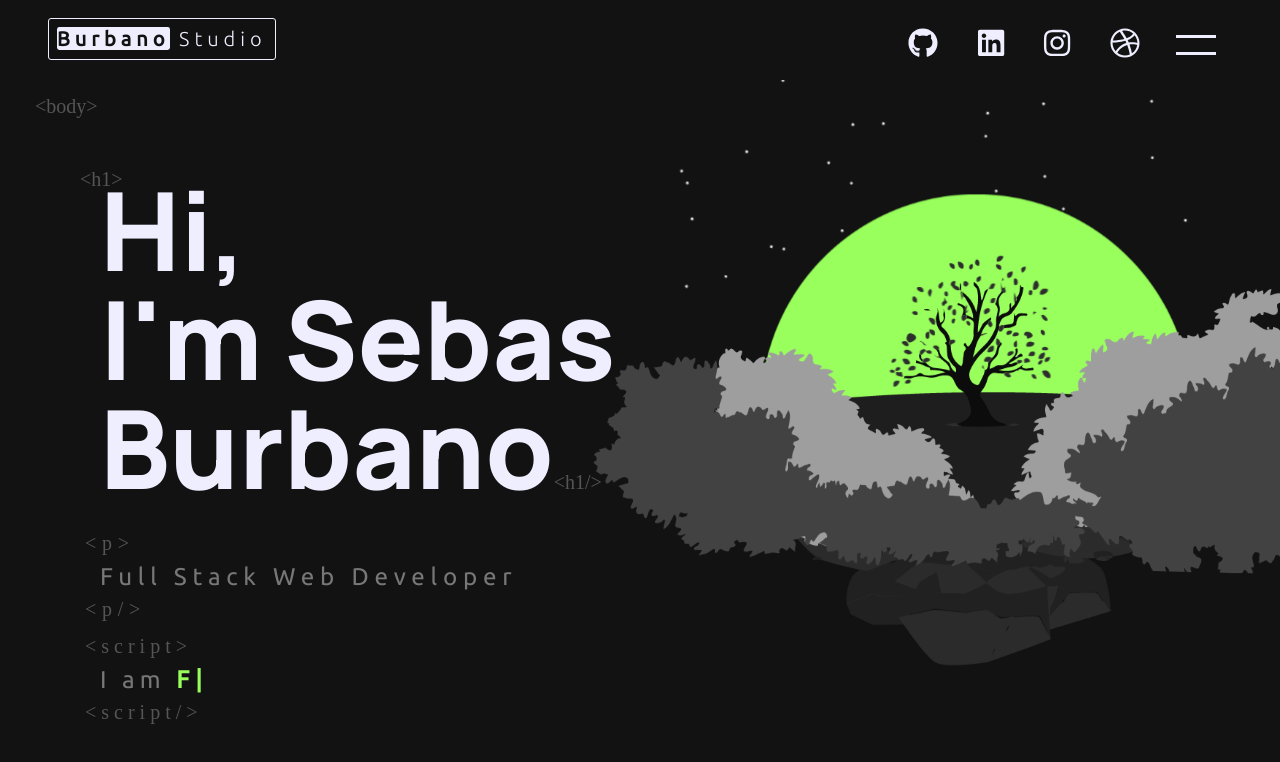
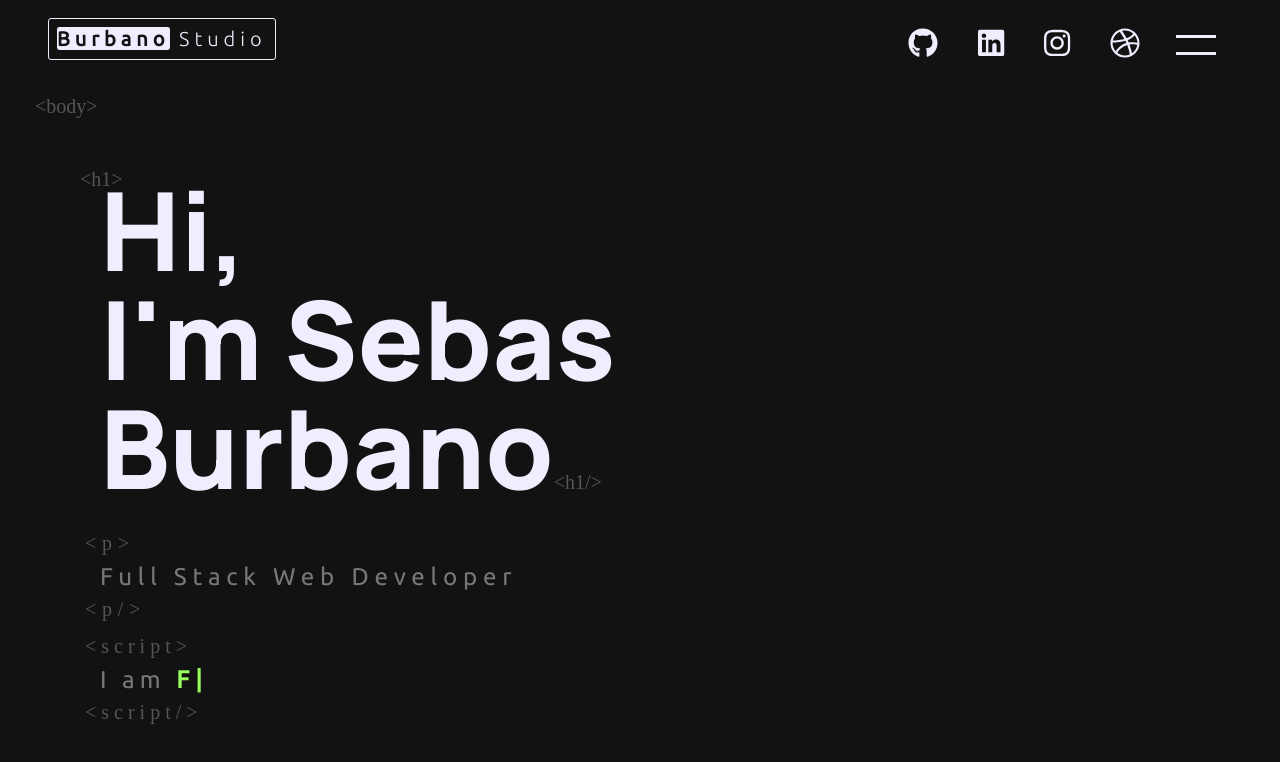
Before and after one commit to JhoanBurbano/burbanostudio-r, a React (Create React App) app: page / in a window 1280 px wide. Shown: the top 762 px of the page. Built offline with nearby package versions, Linux system fonts and the light colour scheme; a web font is replaced by a local one.

Commit message:
noAnimation

```diff
--- a/src/components/navbar.css
+++ b/src/components/navbar.css
@@ -6,7 +6,7 @@
     height:5vh;
     padding: 4vh 0;
     z-index: 1000;
-    position: relative;
+    position: sticky;
 }
 
 .navigation{
--- a/src/components/portada.css
+++ b/src/components/portada.css
@@ -469,7 +469,7 @@
     }
 
     .portada .animation{
-        display: block;
+        display: none;
         padding: 10px 0;
         width: 50%;
         height: 60%;
```
